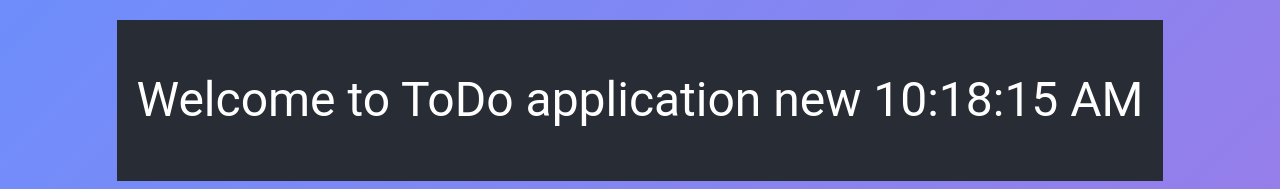
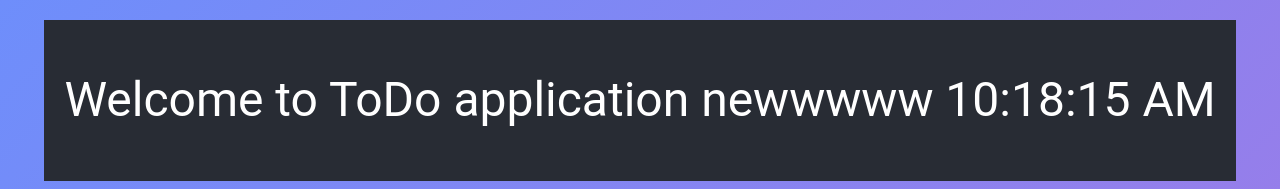
Before and after one commit to CS-admin-hub/three-tier-eks-production, a React (Create React App) app in the folder frontend/: page / in a window 1280 px wide. Shown: the top 189 px of the page. Built offline with nearby package versions, Linux system fonts and the light colour scheme; no server answers.

Commit message:
added some content on app.js

```diff
--- a/frontend/src/App.js
+++ b/frontend/src/App.js
@@ -11,7 +11,7 @@ class App extends Tasks {
         return (
             <div className="app">
                 <header className="app-header">
-                    <h1>Welcome to ToDo application new {new Date().toLocaleTimeString()}</h1>
+                    <h1>Welcome to ToDo application newwwww {new Date().toLocaleTimeString()}</h1>
                 </header>
                 <div className="main-content">
                     <Paper elevation={3} className="todo-container">
```
